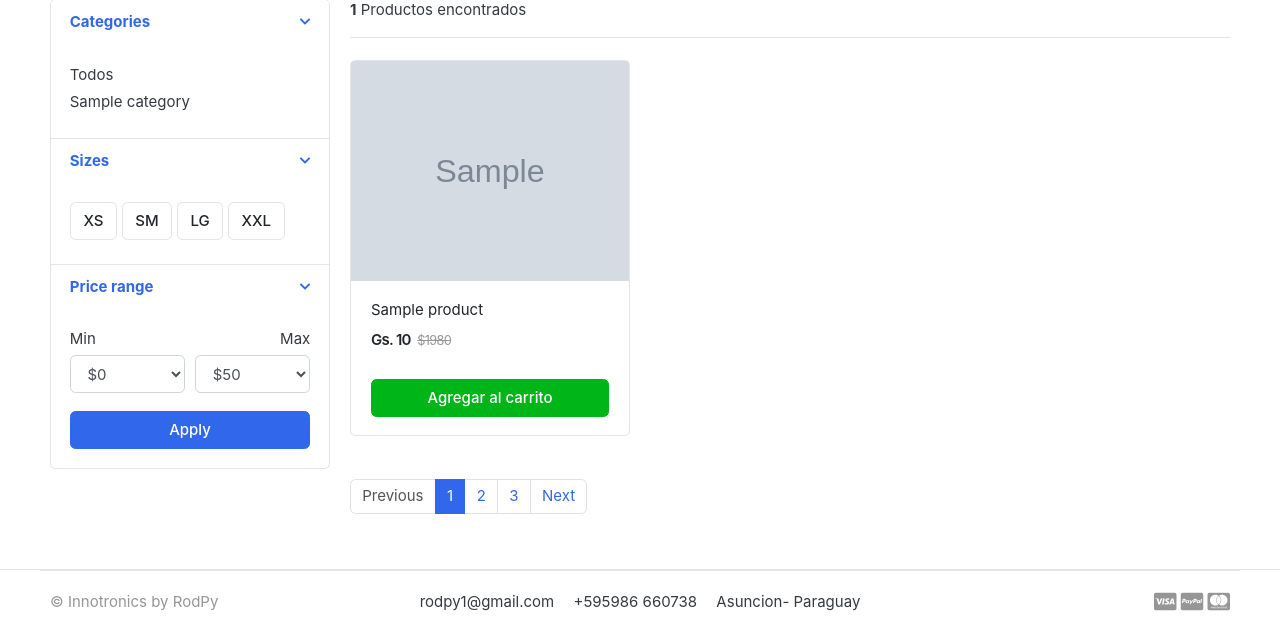
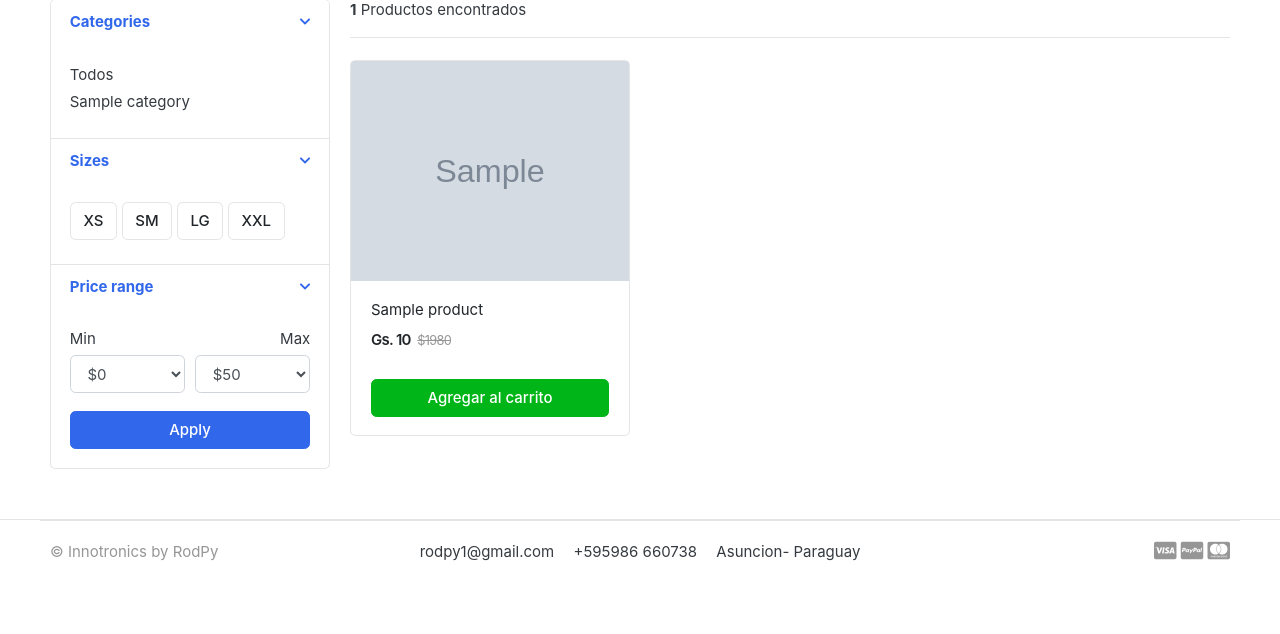
Before and after one commit to RodPy/Raanga_Project, a Django app: template templates/store/store.html in a window 1280 px wide. Shown: the part 295-929 px from the top of the page. After the commit the page ends 856 px from the top, so only its background shows below. Run offline with Django 4.2, Linux system fonts and the light colour scheme; the template is opened without the code that fills it: most values are stand-ins (such as "Sample title", 1, 10 or a date in 2020); grey boxes marked "Sample" are stand-in pictures; some web fonts are replaced.

Commit message:
paginacion de store

```diff
--- a/templates/store/store.html
+++ b/templates/store/store.html
@@ -153,14 +153,37 @@
 
 
 				<nav class="mt-4" aria-label="Page navigation sample">
+
+					{% if products.has_other_pages %}
 					<ul class="pagination">
-						<li class="page-item disabled"><a class="page-link" href="#">Previous</a></li>
-						<li class="page-item active"><a class="page-link" href="#">1</a></li>
-						<li class="page-item"><a class="page-link" href="#">2</a></li>
-						<li class="page-item"><a class="page-link" href="#">3</a></li>
-						<li class="page-item"><a class="page-link" href="#">Next</a></li>
+
+					  {% if products.has_previous %}
+					  <li class="page-item"><a class="page-link" href="?page={{products.previous_page_number}}">Anterior</a></li>
+					  {% else %}
+					  <li class="page-item disabled"><a class="page-link" href="#">Anterior</a></li>
+					  {% endif %}
+
+
+					  {% for i in products.paginator.page_range %}
+
+						{% if products.number == i %}
+						  <li class="page-item active"><a class="page-link" href="#">{{i}}</a></li>
+						{% else %}
+						  <li class="page-item"><a class="page-link" href="?page={{i}}">{{i}}</a></li>
+						{% endif %}
+
+					  {% endfor %}
+
+					  {% if products.has_next %}
+						<li class="page-item"><a class="page-link" href="?page={{products.next_page_number}}">Siguiente</a></li>
+					  {% else %}
+						<li class="page-item disabled"><a class="page-link" href="#">Siguiente</a></li>
+					  {% endif %}
+
 					</ul>
-				</nav>
+					{% endif %}
+
+				  </nav>
 
 			</main> <!-- col.// -->
 
```
Also changed, not shown: store/views.py (+10 -2 lines).
